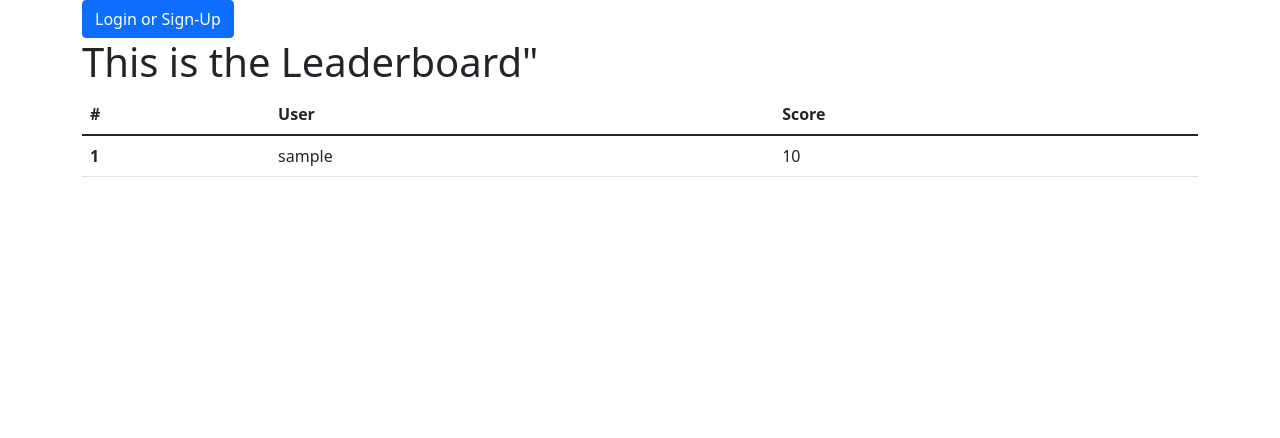
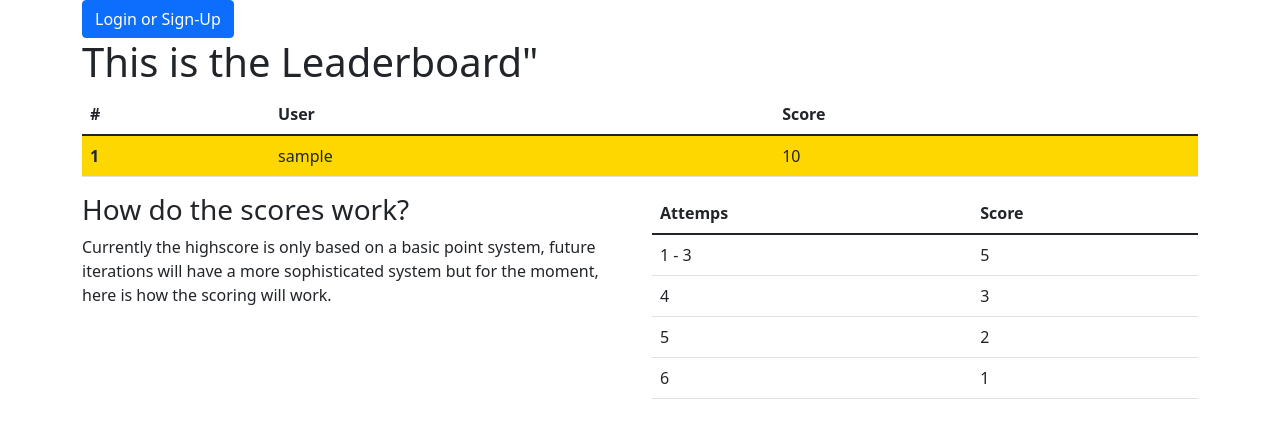
Before and after one commit to smoodydev/wordWar, a Flask app: page /leaderboard in a window 1280 px wide. Shown: the top 438 px of the page. Run offline with Flask 2, Linux system fonts and the light colour scheme; a database or web service that is not in the repository returns one stand-in record (values such as "Sample title"); some libraries are stand-ins or nearby versions.

Commit message:
ammendments to score layout

```diff
--- a/main.py
+++ b/main.py
@@ -91,8 +91,10 @@ def sign_up():
             fields['password'] = bcrypt.hashpw(hashing_password, bcrypt.gensalt())
 
             [fields.pop(key) for key in ['password1', 'password2']]
+            fields["num_words"] = 1
             fields["score"] = 0
             mongo.db.useraccount.insert_one(fields)
+        return redirect(url_for("index"))
     return render_template('sign_up.html')
 
 
@@ -124,7 +126,8 @@ def logout():
 
 @app.route('/leaderboard')
 def leaderboard():
-    top_scores = mongo.db.useraccount.find().sort("score", 1)
+    top_scores = mongo.db.useraccount.find().sort("score", -1).limit(5)
+
 
     return render_template("leaderboard.html", leaderboard=top_scores)
 
--- a/static/css/style.css
+++ b/static/css/style.css
@@ -51,3 +51,13 @@
 .n {
     background-color: lightslategray;
 }
+
+.score-pos-1{
+    background-color: gold;
+}
+.score-pos-2{
+    background-color: silver;
+}
+.score-pos-3{
+    background-color: #CD7F32;
+}
--- a/templates/leaderboard.html
+++ b/templates/leaderboard.html
@@ -4,6 +4,8 @@
 {% endblock %}
 {% block content %}
 <h1>This is the Leaderboard"</h1>
+<div class="row">
+    <div class="col-12">
         <table class="table">
             <thead>
                 <tr>
@@ -17,10 +19,10 @@
                 {% for user in leaderboard %}
 
 
-      <tr>
+                <tr {% if loop.index < 4 %}class="score-pos-{{ loop.index}}"{% endif %}</tr>
                     <th scope="row">{{loop.index}}</th>
                     <td> {{ user.username }}</td>
-        <td>{{user.score }}</td>
+                    <td>{{ user.score }}</td>
 
                 </tr>
 
@@ -30,6 +32,54 @@
             </tbody>
 
         </table>
+    </div>
+</div>
+<div class="row">
+
+    <div class="col-xs-12 col-6">
+        <h3>How do the scores work?</h3>
+        <p>Currently the highscore is only based on a basic point system, future iterations will have a more
+            sophisticated system but for the moment, here is how the scoring will work.</p>
+    </div>
+    <div class="col-xs-12 col-6">
+        <table class="table">
+            <thead>
+                <tr>
+                    <th scope="col">Attemps</th>
+                    <th scope="col">Score</th>
+                </tr>
+            </thead>
+            <tbody>
+                <tr>
+
+                    <td>1 - 3 </td>
+                    <td>5</td>
+
+                </tr>
+                <tr>
+
+                    <td>4</td>
+                    <td>3</td>
+
+                </tr>
+                <tr>
+
+                    <td>5</td>
+                    <td>2</td>
+
+                </tr>
+                <tr>
+
+                    <td>6</td>
+                    <td>1</td>
+
+                </tr>
+            </tbody>
+        </table>
+
+
+    </div>
+</div>
 {% endblock %}
 
 
```
Lines whose indentation alone changed are shown as unchanged.
